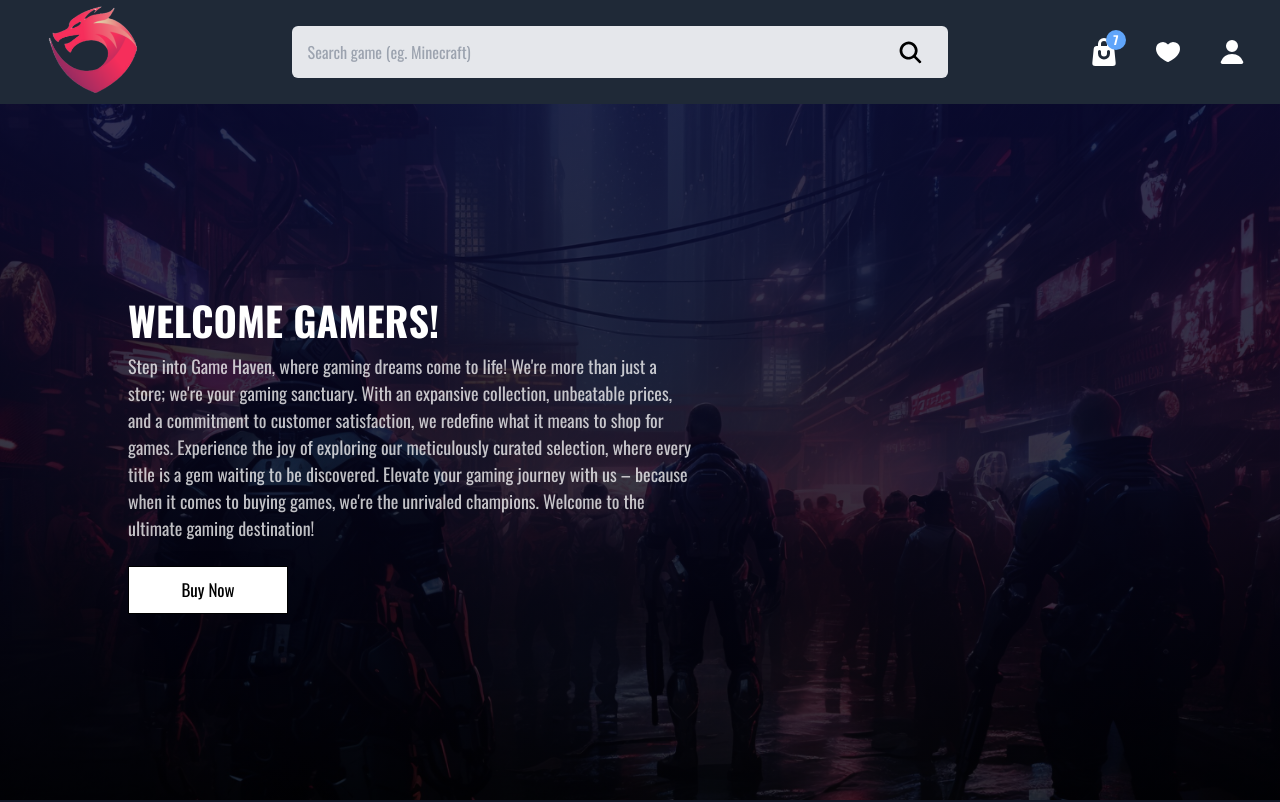
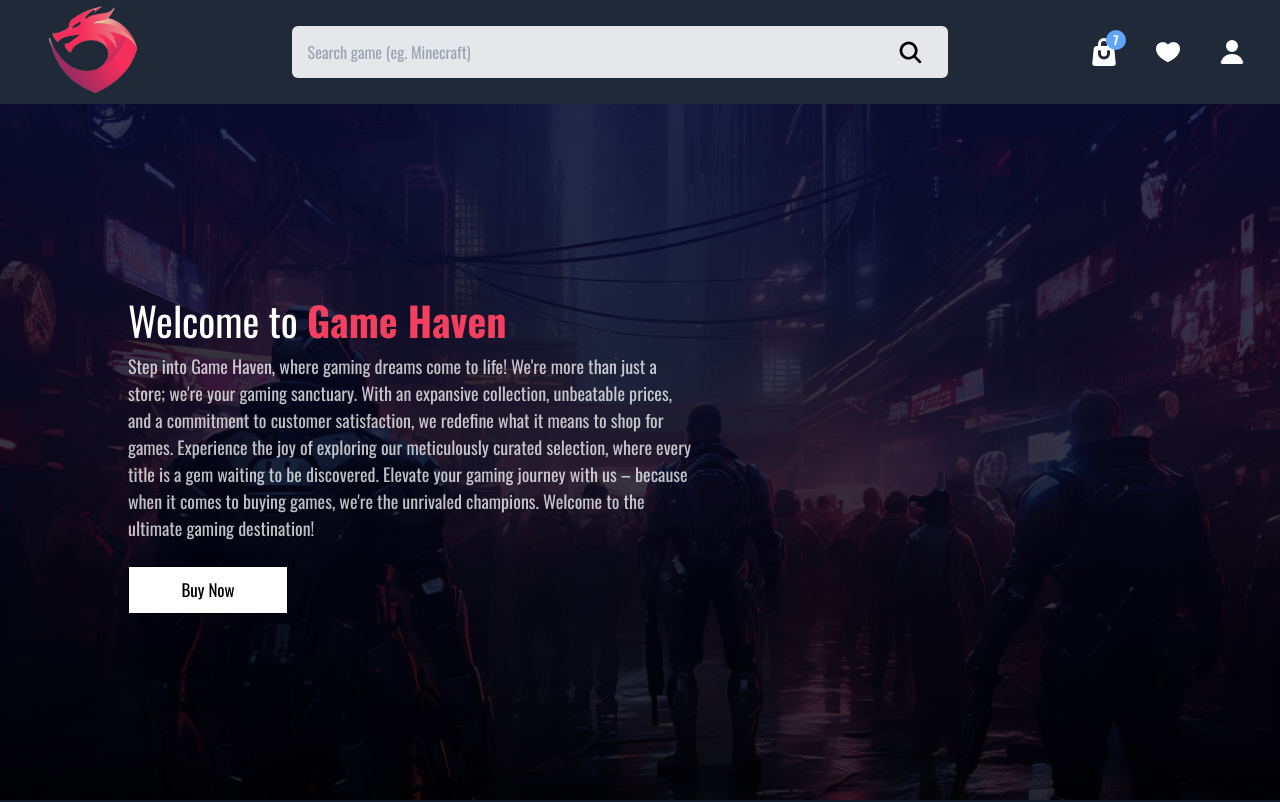
Before and after one commit to Zavista/game-store, a Next.js app: page / in a window 1280 px wide. Shown: the top 802 px of the page. Built offline with nearby package versions, Linux system fonts and the light colour scheme.

Commit message:
Update hero text

```diff
--- a/components/Hero.tsx
+++ b/components/Hero.tsx
@@ -5,8 +5,8 @@ const Hero = () => {
   return (
     <div className='relative w-[100vw] h-[60vh] md:h-[87vh] bg'>
         <div className='w-[80%] mx-auto h-[100%] flex flex-col items-start justify-center'>
-            <div className='text-white font-bold text-[30px] md:text-[30px] lg:text-[40px] uppercase'>
-            Welcome Gamers!
+            <div className='text-white text-[30px] md:text-[30px] lg:text-[40px]'>
+            Welcome to <span className='text-rose-500 font-bold'>Game Haven</span>
             </div>
             <p className='text-white text-[14px] md:text-[18px]  w-[80%] lg:w-[55%] mt-[0.2rem] md:mt-[0.2rem] mb-[1.5rem] opacity-75'>
             Step into Game Haven, where gaming dreams come to life! We're more than just a store;
```
